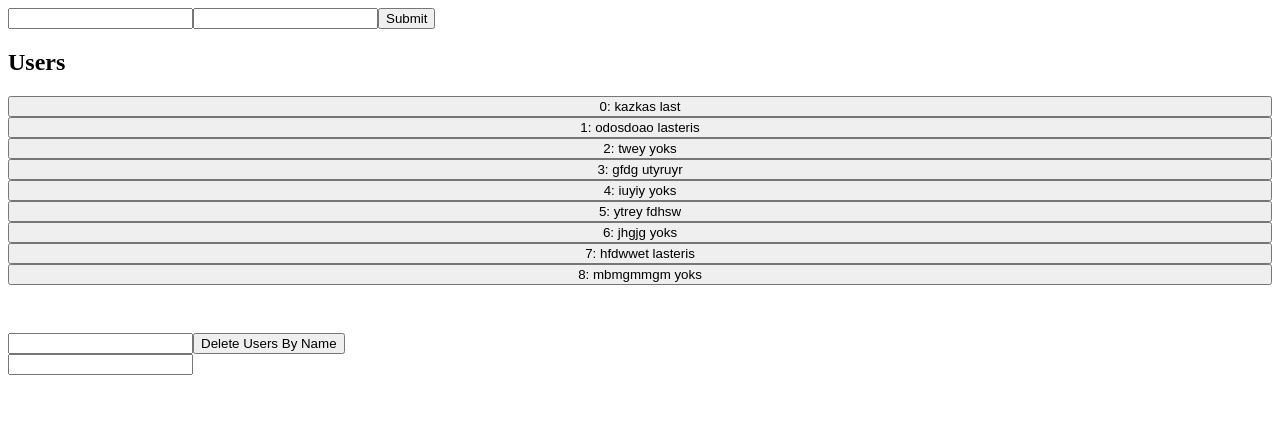
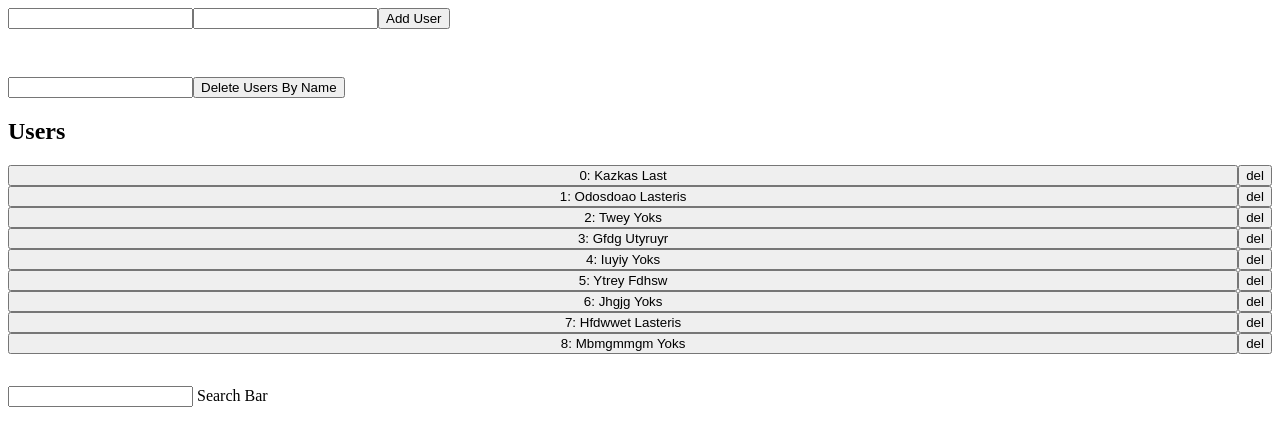
Before and after one commit to myka1/react-kazka, a React (Vite) app: page / in a window 1280 px wide. Shown: the top 446 px of the page. Built offline with nearby package versions, Linux system fonts and the light colour scheme.

Commit message:
adding some minor details

```diff
--- a/src/App.tsx
+++ b/src/App.tsx
@@ -80,6 +80,11 @@ const App = () => {
   };
 
   const filteredUsers = getFilteredUsers(users, searchQuery);
+  for (let charUp of filteredUsers) {
+    charUp.name = charUp.name.charAt(0).toUpperCase() + charUp.name.slice(1);
+    charUp.lastName =
+      charUp.lastName.charAt(0).toUpperCase() + charUp.lastName.slice(1);
+  }
   return (
     <div>
       <form
@@ -91,10 +96,15 @@ const App = () => {
         <input value={name} onChange={(e) => setName(e.target.value)} />
         <input value={lastName} onChange={(e) => setLastName(e.target.value)} />
 
-        <button>Submit</button>
+        <button>Add User</button>
       </form>
-      <UsersList users={filteredUsers} onUserClick={duplicateUser} />
       <DeleteByName removeUserByName={removeUserByName} />
+
+      <UsersList
+        users={filteredUsers}
+        onUserClick={duplicateUser}
+        removeUser={removeUser}
+      />
       <SearchBarElement />
     </div>
   );
--- a/src/components/SearchBar.tsx
+++ b/src/components/SearchBar.tsx
@@ -1,5 +1,10 @@
 const SearchBar = ({ onChange }: { onChange: (query: string) => void }) => {
-  return <input onChange={(e) => onChange(e.target.value)} />;
+  return (
+    <div>
+      <input onChange={(e) => onChange(e.target.value)} />
+      <span> Search Bar</span>
+    </div>
+  );
 };
 
 export default SearchBar;
--- a/src/components/UsersList.tsx
+++ b/src/components/UsersList.tsx
@@ -4,18 +4,41 @@ import { User } from "../App";
 const UsersList = ({
   users,
   onUserClick,
+  removeUser,
 }: {
   users: User[];
   onUserClick: (user: User) => void;
+  removeUser: (user: User) => void;
 }) => {
   return (
     <div>
       <h2>Users</h2>
-      <div style={{ display: "flex", flexDirection: "column" }}>
+      <div
+        style={{
+          display: "flex",
+          flexDirection: "column",
+          marginBottom: "2rem",
+        }}
+      >
         {users.map((user) => (
-          <button onClick={() => onUserClick(user)} key={user.id}>
-            {user.id}: {user.name} {user.lastName}
-          </button>
+          <div
+            style={{
+              display: "flex",
+              flexDirection: "row",
+            }}
+            key={user.id + 1}
+          >
+            <button
+              style={{ flexGrow: "1" }}
+              onClick={() => onUserClick(user)}
+              key={user.id}
+            >
+              {user.id}: {user.name} {user.lastName}
+            </button>
+            <button onClick={() => removeUser(user)} key={user.id + 2}>
+              del
+            </button>
+          </div>
         ))}
       </div>
     </div>
```
